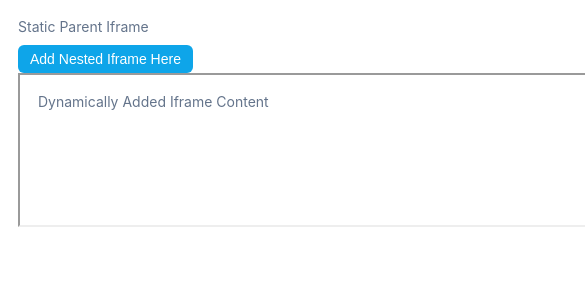
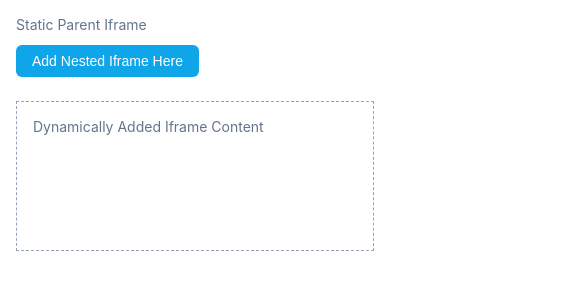
Before and after one commit to neoki07/iframe-script-injector, a website: page public/mixed-1.html in a window 390 px wide. Both pictures are taken after a click on the button "Add Nested Iframe Here". Shown: the top 290 px of the page, 585 px wide, since content can reach past the window. Drawn offline with Linux system fonts and the light colour scheme.

Commit message:
refactor: improve UI consistency across all pages
- Unify button styles with consistent padding and margins
- Standardize iframe styles with consistent borders and spacing
- Improve responsive layout in mixed iframe cases
- Adjust spacing and margins for better visual hierarchy

```diff
--- a/public/dynamic-1.html
+++ b/public/dynamic-1.html
@@ -4,8 +4,16 @@
   <meta charset="UTF-8">
   <title>Dynamic Iframe Content</title>
   <style>
-    body { padding: 10px; font-family: -apple-system, system-ui, sans-serif; }
-    .info { color: #64748b; font-size: 0.875rem; }
+    body {
+      padding: 16px;
+      font-family: -apple-system, system-ui, sans-serif;
+      margin: 0;
+    }
+    .info {
+      color: #64748b;
+      font-size: 0.875rem;
+      margin: 0;
+    }
   </style>
 </head>
 <body>
--- a/public/mixed-1.html
+++ b/public/mixed-1.html
@@ -4,19 +4,40 @@
   <meta charset="UTF-8">
   <title>Mixed Static Iframe</title>
   <style>
-    body { padding: 10px; font-family: -apple-system, system-ui, sans-serif; }
-    .info { color: #64748b; font-size: 0.875rem; margin-bottom: 10px; }
+    body {
+      padding: 16px;
+      font-family: -apple-system, system-ui, sans-serif;
+      margin: 0;
+    }
+    .info {
+      color: #64748b;
+      font-size: 0.875rem;
+      margin-bottom: 12px;
+    }
     button {
       background: #0ea5e9;
       color: white;
       border: none;
-      padding: 6px 12px;
+      padding: 8px 16px;
       border-radius: 6px;
       cursor: pointer;
       font-size: 0.875rem;
+      font-weight: 500;
+      margin-bottom: 12px;
     }
     button:hover {
       background: #0284c7;
+    }
+    #container {
+      margin-top: 12px;
+    }
+    iframe {
+      width: 100%;
+      max-width: 100%;
+      border: 1px dashed #94a3b8;
+      box-sizing: border-box;
+      display: block;
+      margin-bottom: 12px;
     }
   </style>
 </head>
@@ -30,7 +51,6 @@
       const container = document.getElementById('container');
       const iframe = document.createElement('iframe');
       iframe.src = '/dynamic-1.html';
-      iframe.width = '700';
       iframe.height = '150';
       container.appendChild(iframe);
     }
```
Also changed, not shown: public/index.html (+7 -4 lines), public/mixed-2.html (+19 -3 lines).
